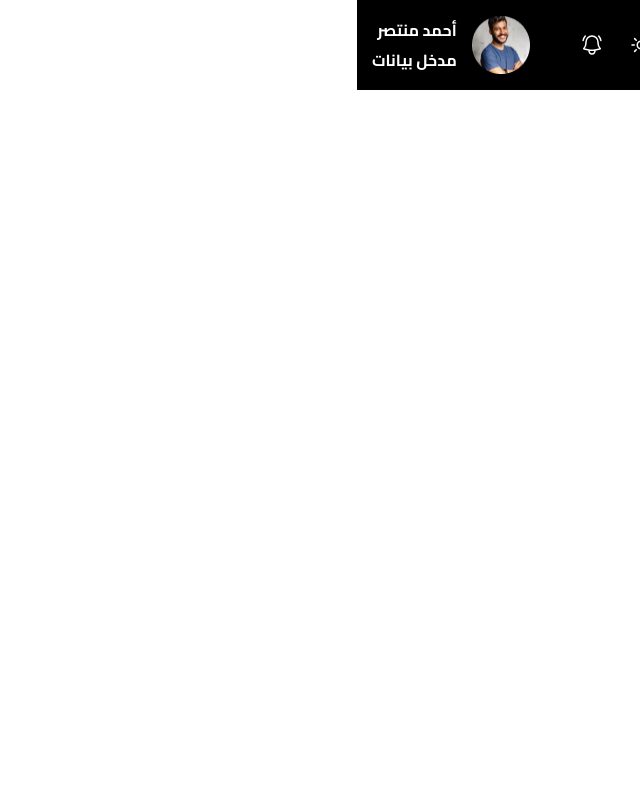
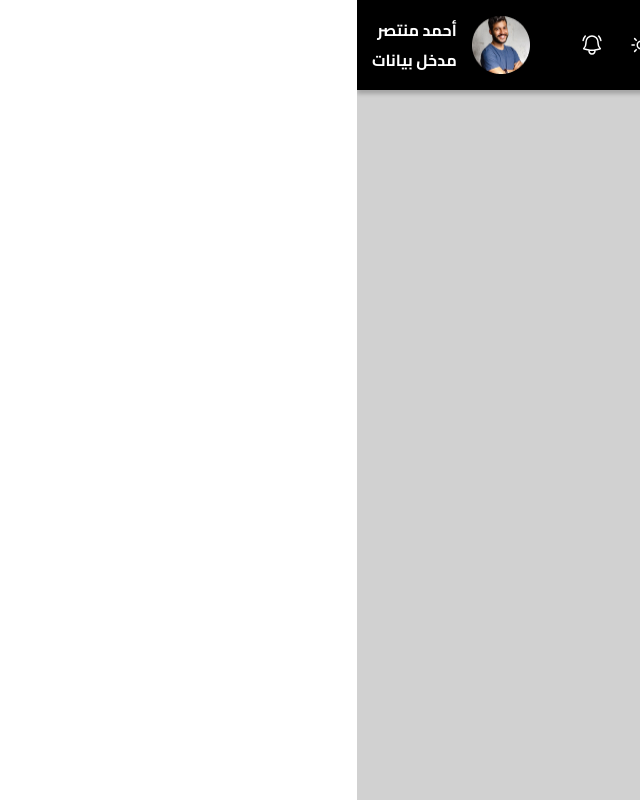
Before and after one commit to SalmaQassem/React-Dashboard, a React (Vite) app: page / in a window 1280 px wide. Shown: the whole page, without its empty margins (640-1280 px from the left). Built offline with nearby package versions, Linux system fonts and the light colour scheme.

Commit message:
added aside

```diff
--- /dev/null
+++ b/src/components/Aside/Aside.jsx
@@ -0,0 +1,53 @@
+import styles from "../../styles/_Aside.module.scss";
+import { MdOutlineDashboardCustomize } from "react-icons/md";
+import { IoIosChatbubbles } from "react-icons/io";
+import { FiUserPlus, FiUserCheck } from "react-icons/fi";
+import { FaRegUserCircle } from "react-icons/fa";
+import AsideItem from "./AsideItem";
+const main = [
+  { id: "0", name: "لوحة التحكم", icon: <MdOutlineDashboardCustomize /> },
+  { id: "1", name: "رسالة", icon: <IoIosChatbubbles /> },
+];
+const usersOptions = [
+  { id: "0", name: "مستخدم جديد", icon: <FiUserPlus /> },
+  { id: "1", name: "صلاحيات المستخدم", icon: <FiUserCheck /> },
+];
+const account = [{ name: "حسابي", icon: <FaRegUserCircle /> }];
+
+const Aside = () => {
+  return (
+    <aside className={styles.aside}>
+      <div className={styles.section}>
+        <div className={styles.items}>
+          {main.map((item) => {
+            return (
+              <AsideItem key={item.id} name={item.name} icon={item.icon} />
+            );
+          })}
+        </div>
+      </div>
+      <div className={styles.section}>
+        <span>إدارة المستخدمين</span>
+        <div className={styles.items}>
+          {usersOptions.map((item) => {
+            return (
+              <AsideItem key={item.id} name={item.name} icon={item.icon} />
+            );
+          })}
+        </div>
+      </div>
+      <div className={styles.section}>
+        <span>إدارة الحساب</span>
+        <div className={styles.items}>
+          {account.map((item) => {
+            return (
+              <AsideItem key={item.id} name={item.name} icon={item.icon} />
+            );
+          })}
+        </div>
+      </div>
+    </aside>
+  );
+};
+
+export default Aside;
--- /dev/null
+++ b/src/components/Aside/AsideItem.jsx
@@ -0,0 +1,12 @@
+import styles from "../../styles/_AsideItem.module.scss";
+
+const AsideItem = ({ name, icon }) => {
+  return (
+    <div className={styles.item}>
+      <span>{name}</span>
+      <div className={styles.icon}>{icon}</div>
+    </div>
+  );
+};
+
+export default AsideItem;
--- a/src/components/NavBar/NavBar.jsx
+++ b/src/components/NavBar/NavBar.jsx
@@ -11,7 +11,7 @@ import {
 import user from "../../assets/images/Ellipse 7.png";
 const NavBar = () => {
   return (
-    <div className={styles.nav}>
+    <nav className={styles.nav}>
       <StyledContainer>
         <div className={styles.items}>
           <div className={styles.title}>
@@ -59,7 +59,7 @@ const NavBar = () => {
           </div>
         </div>
       </StyledContainer>
-    </div>
+    </nav>
   );
 };
 
--- a/src/pages/Root.jsx
+++ b/src/pages/Root.jsx
@@ -1,9 +1,17 @@
+import styles from "../styles/_Root.module.scss";
 import NavBar from "../components/NavBar/NavBar";
+import Aside from "../components/Aside/Aside";
+import { Outlet } from "react-router-dom";
+
 const Root = () => {
   return (
-    <>
+    <div className={styles.root}>
       <NavBar />
-    </>
+      <div className={styles.content}>
+        <Aside />
+        <div className={styles.body}>{<Outlet />}</div>
+      </div>
+    </div>
   );
 };
 
--- /dev/null
+++ b/src/styles/_Aside.module.scss
@@ -0,0 +1,34 @@
+@use "./colors" as *;
+@use "../helpers/mixins" as *;
+@use "../helpers/fonts" as *;
+
+.aside {
+  width: 15%;
+  padding: 1.75rem 1.25rem;
+  position: relative;
+  z-index: -1;
+  flex-basis: 15%;
+  @include flex-variant(flex, $direction: column, $gap: 2.25rem);
+  font-family: "Cairo-Bold";
+  background-color: $pink;
+
+  .section {
+    width: 100%;
+    @include flex-variant(flex, $direction: column, $gap: 1rem);
+
+    > span {
+      margin: 0 0.625rem;
+      font-size: 1rem;
+      color: $white;
+    }
+
+    .items {
+      @include flex-variant(
+        flex,
+        $direction: column,
+        $align: center,
+        $gap: 1.25rem
+      );
+    }
+  }
+}
--- /dev/null
+++ b/src/styles/_AsideItem.module.scss
@@ -0,0 +1,33 @@
+@use "./colors" as *;
+@use "../helpers/mixins" as *;
+
+.item {
+  width: 100%;
+  padding: 0.5rem 1.5rem;
+  @include flex-variant(
+    flex,
+    $direction: row,
+    $align: center,
+    $justify: center
+  );
+  color: $black;
+  background-color: $white;
+  border-radius: 0.625rem;
+  cursor: pointer;
+
+  span {
+    font-size: 1rem;
+    flex: 1;
+    white-space: nowrap;
+  }
+
+  .icon {
+    @include flex-variant(
+      flex,
+      $direction: row,
+      $align: center,
+      $justify: center
+    );
+    font-size: 1.5rem;
+  }
+}
--- a/src/styles/_NavBar.module.scss
+++ b/src/styles/_NavBar.module.scss
@@ -6,6 +6,8 @@
   width: 100%;
   padding: 0.9375rem 0;
   background-color: $black;
+  box-shadow: 0 0.25rem 0.25rem 0 $grey-4;
+
   .items {
     width: 100%;
     @include flex-variant(
@@ -14,6 +16,7 @@
       $align: center,
       $gap: 3.125rem
     );
+
     .title {
       @include flex-variant(
         flex,
@@ -48,6 +51,7 @@
         }
       }
     }
+
     .search {
       flex-grow: 1;
       .input {
@@ -80,6 +84,7 @@
         }
       }
     }
+
     .tools {
       @include flex-variant(
         flex,
--- /dev/null
+++ b/src/styles/_Root.module.scss
@@ -0,0 +1,15 @@
+@use "../helpers/mixins" as *;
+@use "./colors" as *;
+
+.root {
+  min-height: 100vh;
+  @include flex-variant(flex, $direction: column);
+
+  .content {
+    @include flex-variant(flex, $direction: row, $grow: 1);
+    .body {
+      width: 85%;
+      background-color: $grey-3;
+    }
+  }
+}
--- a/src/styles/_colors.scss
+++ b/src/styles/_colors.scss
@@ -2,4 +2,7 @@ $black: #000;
 $white: #fff;
 $grey-1: #424242;
 $grey-2: rgba(108, 107, 107, 0.4);
+$grey-3: rgba(102, 102, 102, 0.3);
+$grey-4: rgba(0, 0, 0, 0.25);
 $green-1: #765300;
+$pink: #d11242;
```
Also changed, not shown: .eslintrc.cjs.
